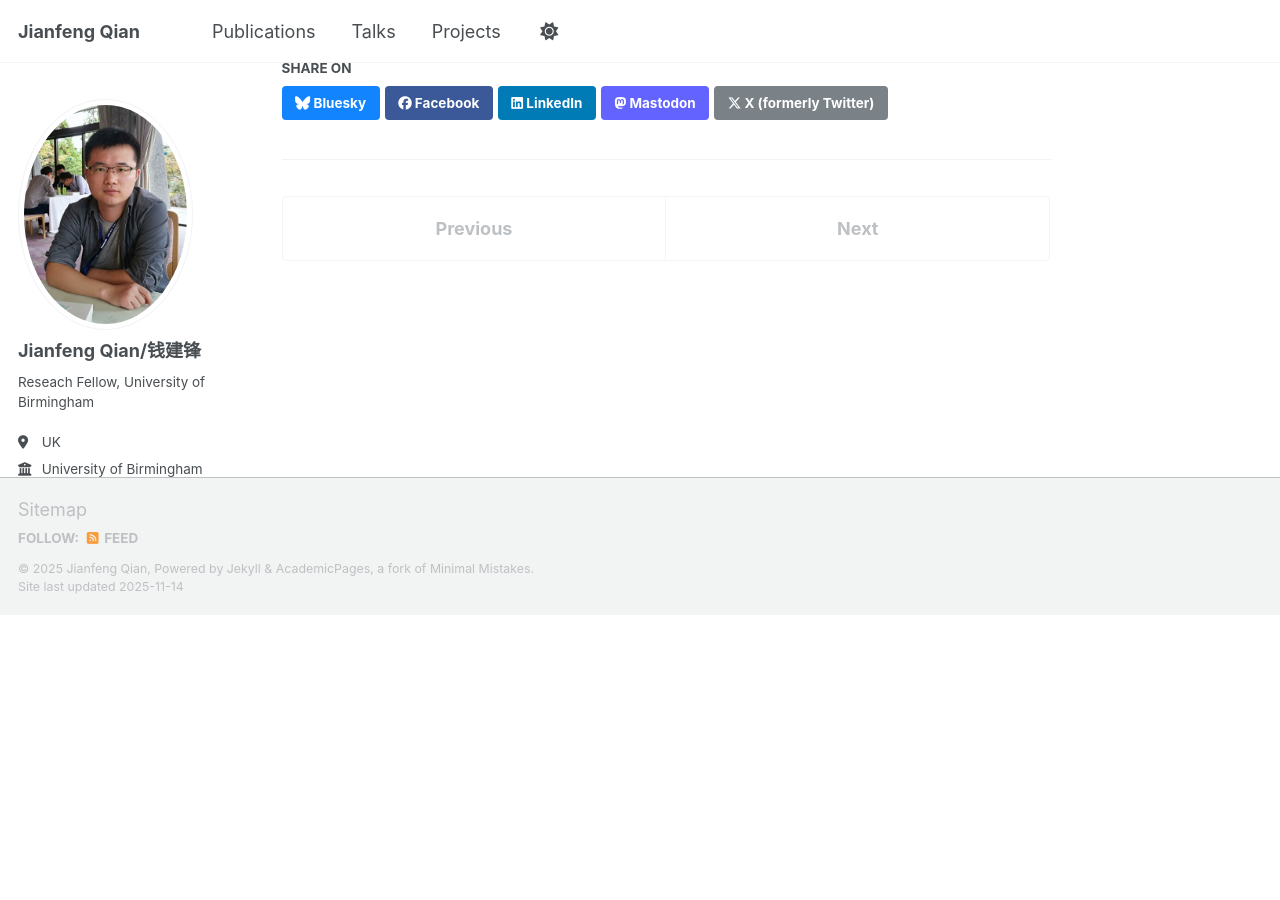
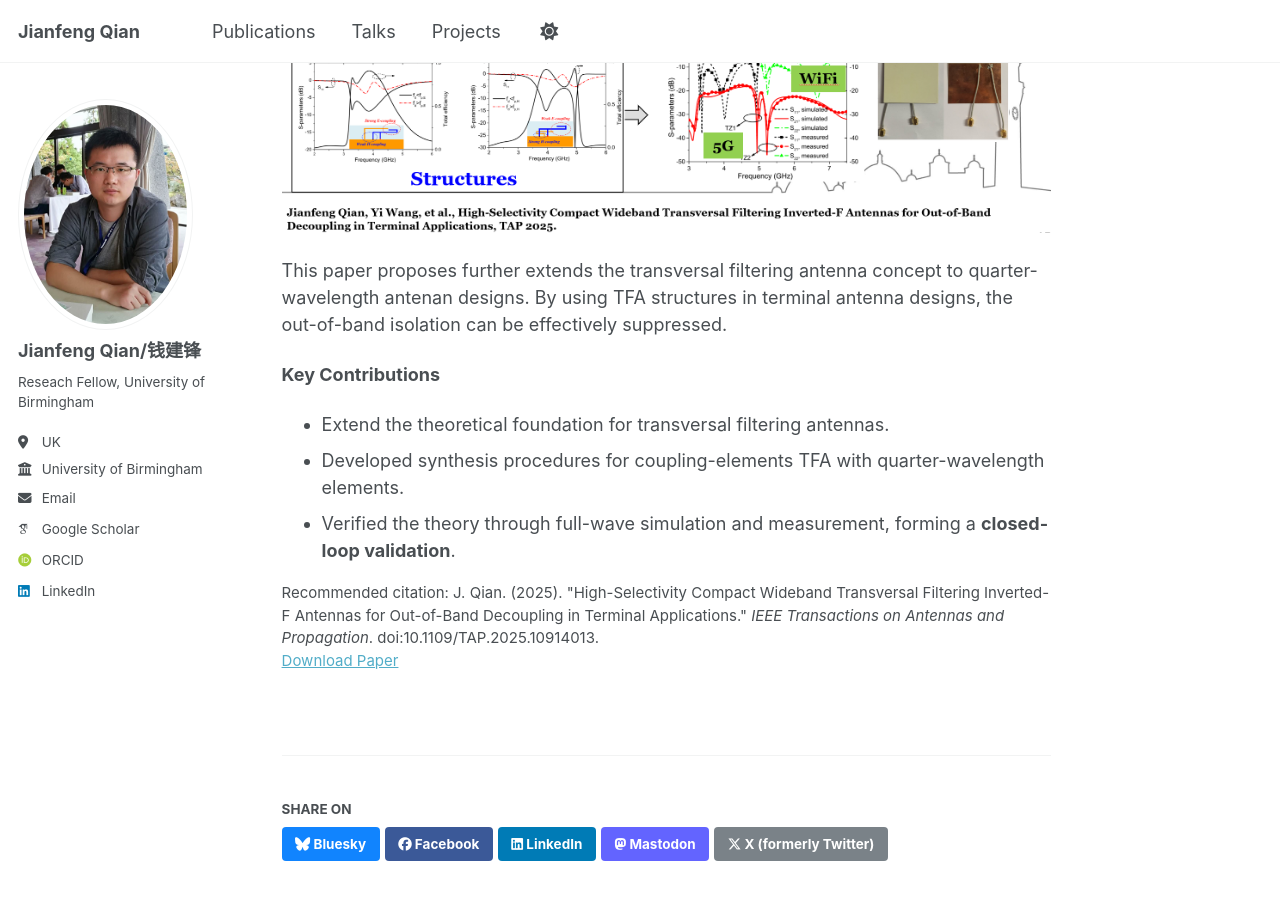
Before and after one commit to eejfqian/eejfqian.github.io, a Jekyll site: the page built from _publications/2025-02-01-high-selectivity-filtering-ifa.md, in a window 1280 px wide and 900 px high, scrolled down 542 px. Built offline with Jekyll 4.4.1, drawn with Linux system fonts in a browser that asks for light colours; some web fonts are replaced; a script that is not in the unit is left out; before the commit the page ends 1157 px from its top, so only the background shows below that.

Commit message:
Update 2025-02-01-high-selectivity-filtering-ifa.md

```diff
--- a/_publications/2025-02-01-high-selectivity-filtering-ifa.md
+++ b/_publications/2025-02-01-high-selectivity-filtering-ifa.md
@@ -12,3 +12,11 @@ citation: 'J. Qian. (2025). &quot;High-Selectivity Compact Wideband Transversal
 
 The proposed transversal filtering IFA achieves high in-band selectivity and strong out-of-band suppression through transversal-mode interference.
 It demonstrates inherent port decoupling without additional circuits, offering a compact and efficient solution for terminal and array applications.
+![Transversal Filtering Terminal Antenna](/images/publications/terminal FTA.png)
+
+This paper proposes further extends the transversal filtering antenna concept to quarter-wavelength antenan designs. By using TFA structures in terminal antenna designs, the out-of-band isolation can be effectively suppressed.
+
+**Key Contributions**
+- Extend the theoretical foundation for transversal filtering antennas.
+- Developed synthesis procedures for coupling-elements TFA with quarter-wavelength elements.
+- Verified the theory through full-wave simulation and measurement, forming a **closed-loop validation**.
```
